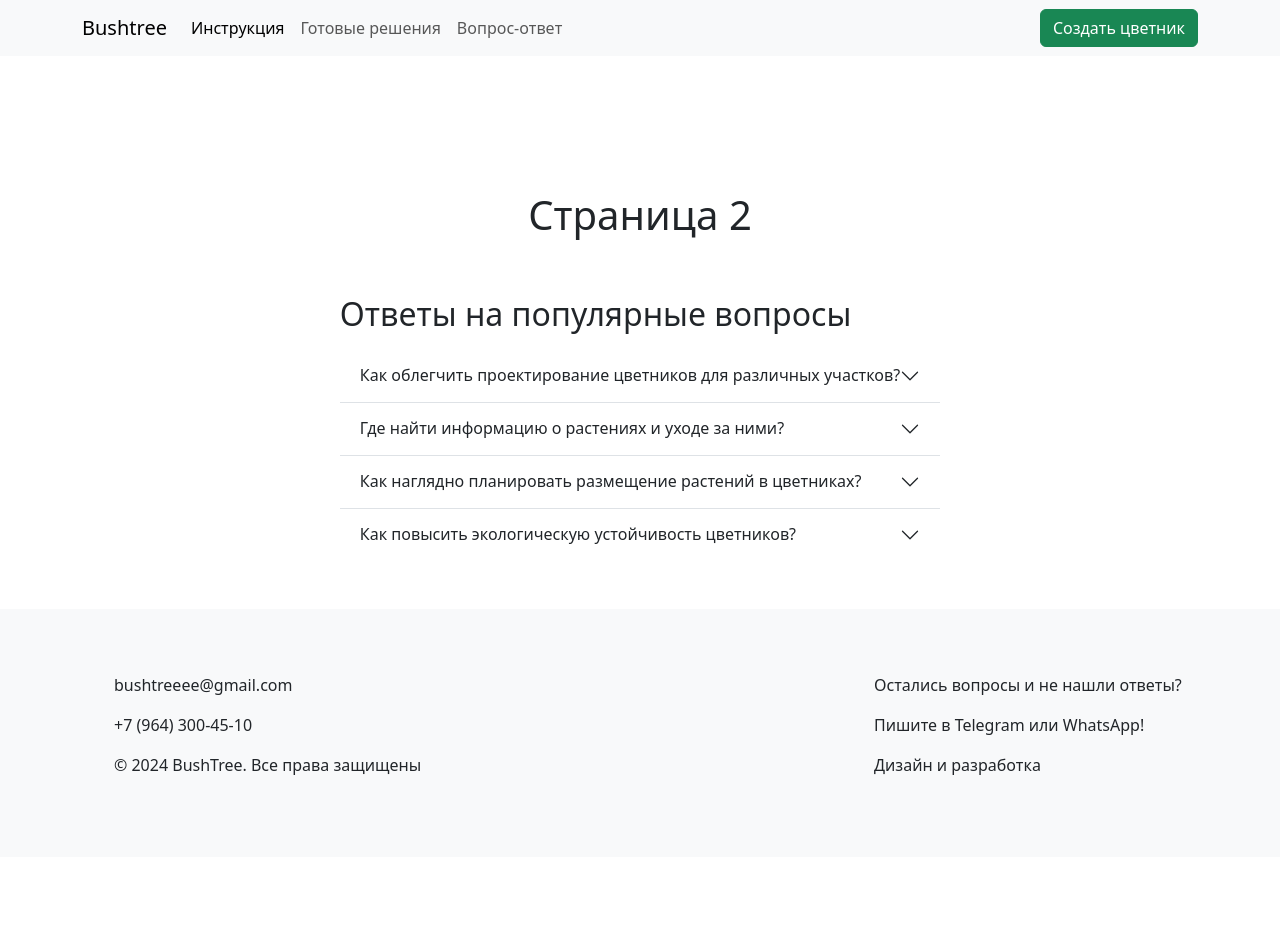
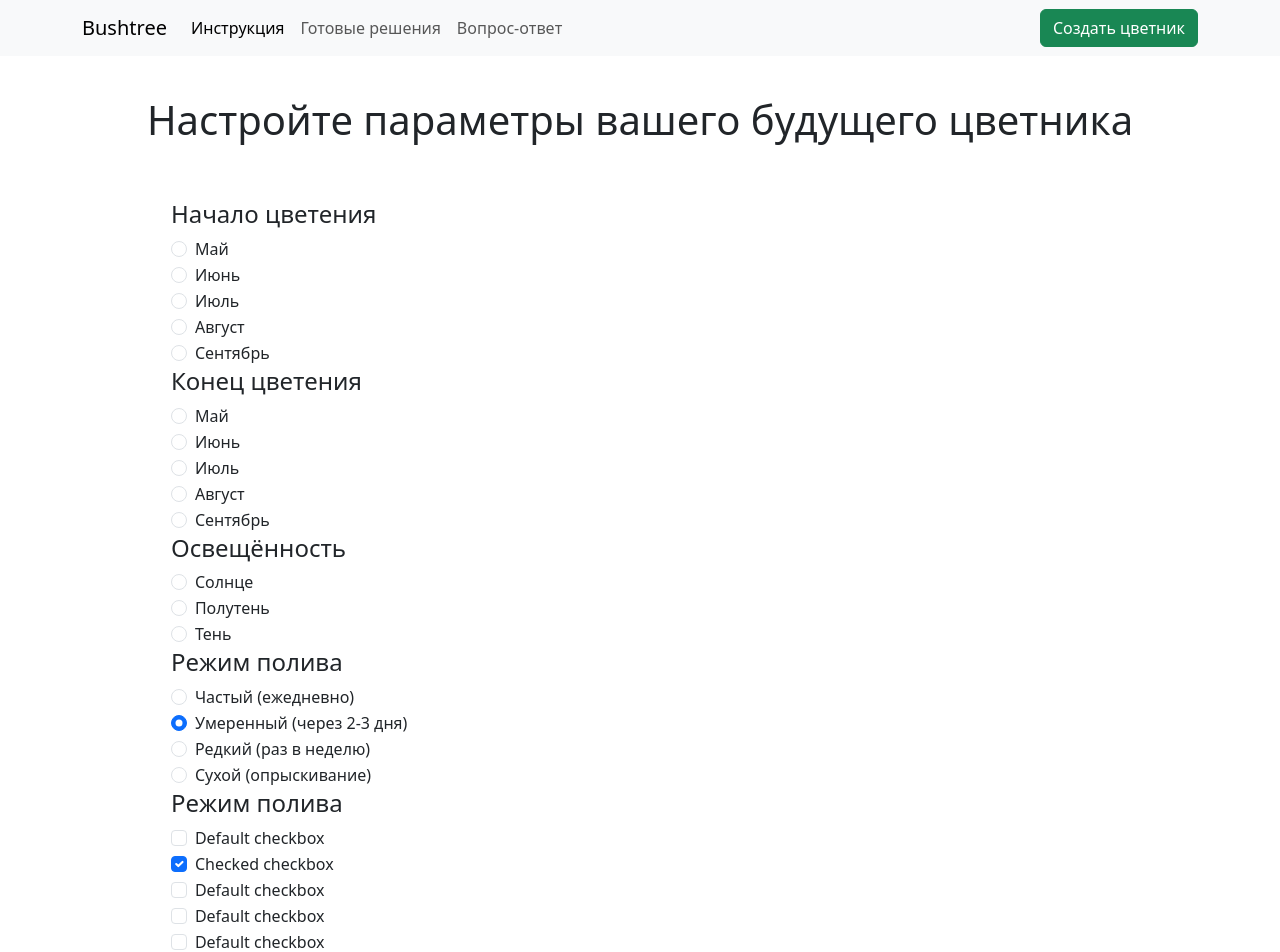
Before and after one commit to Modestra/BushtreeFrontend, a Vue app in the folder bushfrontend/: page /about in a window 1280 px wide. Shown: the top 952 px of the page. Before the commit the page ends 857 px from the top, so only its background shows below. Built offline with nearby package versions, Linux system fonts and the light colour scheme.

Commit message:
WIP - Параметры цветника

```diff
--- a/bushfrontend/src/views/AboutView.vue
+++ b/bushfrontend/src/views/AboutView.vue
@@ -1,123 +1,286 @@
 <template>
-  <h1>Страница 2</h1>
+  <div class="py-2"></div>
   <div class="container px-4 py-5">
-    <h2 class="pb-2 mr-auto text-start">Ответы на популярные вопросы</h2>
-    <div>
-      <div
-        class="accordion accordion-flush"
-        id="accordionPanelsStayOpenExample1"
-      >
-        <div class="accordion-item">
-          <h2 class="accordion-header">
-            <button
-              class="accordion-button collapsed"
-              type="button"
-              data-bs-toggle="collapse"
-              data-bs-target="#panelsStayOpen-collapseOne"
-              aria-expanded="true"
-              aria-controls="panelsStayOpen-collapseOne"
-            >
-              Как облегчить проектирование цветников для различных участков?
-            </button>
-          </h2>
-          <div
-            id="panelsStayOpen-collapseOne"
-            class="accordion-collapse collapse"
-          >
-            <div class="accordion-body">
-              Облегчить проектирование цветников можно с помощью принципов
-              ландшафтного дизайна и учета условий участка. Не забывайте
-              подбирать растения по цвету, периоду цветения, высоте и форме,
-              а также учитывайте практичность и не бойтесь экспериментировать!
+    <h1>Настройте параметры вашего будущего цветника</h1>
+    <div class="container px-4 py-5">
+      <div class="options-group-all">
+        <h4 class="text-start">Начало цветения</h4>
+        <div class="text-start">
+          <div class="form-check">
+            <input
+              class="form-check-input"
+              type="radio"
+              name="flexRadioDefault"
+              id="flexRadioDefault2"
+              checked
+            />
+            <label class="form-check-label" for="flexRadioDefault2">
+              Май
+            </label>
+          </div>
+          <div class="form-check">
+            <input
+              class="form-check-input"
+              type="radio"
+              name="flexRadioDefault"
+              id="flexRadioDefault1"
+            />
+            <label class="form-check-label" for="flexRadioDefault1">
+              Июнь
+            </label>
+          </div>
+          <div class="form-check">
+            <input
+              class="form-check-input"
+              type="radio"
+              name="flexRadioDefault"
+              id="flexRadioDefault1"
+            />
+            <label class="form-check-label" for="flexRadioDefault1">
+              Июль
+            </label>
+          </div>
+          <div class="form-check">
+            <input
+              class="form-check-input"
+              type="radio"
+              name="flexRadioDefault"
+              id="flexRadioDefault1"
+            />
+            <label class="form-check-label" for="flexRadioDefault1">
+              Август
+            </label>
+          </div>
+          <div class="form-check">
+            <input
+              class="form-check-input"
+              type="radio"
+              name="flexRadioDefault"
+              id="flexRadioDefault1"
+            />
+            <label class="form-check-label" for="flexRadioDefault1">
+              Сентябрь
+            </label>
           </div>
         </div>
       </div>
-        <div class="accordion-item">
-          <h2 class="accordion-header">
-            <button
-              class="accordion-button collapsed"
-              type="button"
-              data-bs-toggle="collapse"
-              data-bs-target="#panelsStayOpen-collapseTwo"
-              aria-expanded="false"
-              aria-controls="panelsStayOpen-collapseTwo"
-            >
-              Где найти информацию о растениях и уходе за ними?
-            </button>
-          </h2>
-          <div
-            id="panelsStayOpen-collapseTwo"
-            class="accordion-collapse collapse"
-          >
-            <div class="accordion-body">
-              Облегчить проектирование цветников можно с помощью принципов
-              ландшафтного дизайна и учета условий участка. Не забывайте
-              подбирать растения по цвету, периоду цветения, высоте и форме,
-              а также учитывайте практичность и не бойтесь экспериментировать!
+      <div class="options-group-1">
+        <h4 class="text-start">Конец цветения</h4>
+        <div class="text-start">
+          <div class="form-check">
+            <input
+              class="form-check-input"
+              type="radio"
+              name="flexRadioDefault"
+              id="flexRadioDefault1"
+            />
+            <label class="form-check-label" for="flexRadioDefault1">
+              Май
+            </label>
+          </div>
+          <div class="form-check">
+            <input
+              class="form-check-input"
+              type="radio"
+              name="flexRadioDefault"
+              id="flexRadioDefault2"
+              checked
+            />
+            <label class="form-check-label" for="flexRadioDefault2">
+              Июнь
+            </label>
+          </div>
+          <div class="form-check">
+            <input
+              class="form-check-input"
+              type="radio"
+              name="flexRadioDefault"
+              id="flexRadioDefault1"
+            />
+            <label class="form-check-label" for="flexRadioDefault1">
+              Июль
+            </label>
+          </div>
+          <div class="form-check">
+            <input
+              class="form-check-input"
+              type="radio"
+              name="flexRadioDefault"
+              id="flexRadioDefault1"
+            />
+            <label class="form-check-label" for="flexRadioDefault1">
+              Август
+            </label>
+          </div>
+          <div class="form-check">
+            <input
+              class="form-check-input"
+              type="radio"
+              name="flexRadioDefault"
+              id="flexRadioDefault1"
+            />
+            <label class="form-check-label" for="flexRadioDefault1">
+              Сентябрь
+            </label>
           </div>
         </div>
       </div>
-        <div class="accordion-item">
-          <h2 class="accordion-header">
-            <button
-              class="accordion-button collapsed"
-              type="button"
-              data-bs-toggle="collapse"
-              data-bs-target="#panelsStayOpen-collapseThree"
-              aria-expanded="false"
-              aria-controls="panelsStayOpen-collapseThree"
-            >
-              Как наглядно планировать размещение растений в цветниках?
-            </button>
-          </h2>
-          <div
-            id="panelsStayOpen-collapseThree"
-            class="accordion-collapse collapse"
-          >
-            <div class="accordion-body">
-              Облегчить проектирование цветников можно с помощью принципов
-              ландшафтного дизайна и учета условий участка. Не забывайте
-              подбирать растения по цвету, периоду цветения, высоте и форме,
-              а также учитывайте практичность и не бойтесь экспериментировать!
+      <div class="options-group-1">
+        <h4 class="text-start">Освещённость</h4>
+        <div class="text-start">
+          <div class="form-check">
+            <input
+              class="form-check-input"
+              type="radio"
+              name="flexRadioDefault"
+              id="flexRadioDefault1"
+            />
+            <label class="form-check-label" for="flexRadioDefault1">
+              Солнце
+            </label>
+          </div>
+          <div class="form-check">
+            <input
+              class="form-check-input"
+              type="radio"
+              name="flexRadioDefault"
+              id="flexRadioDefault2"
+              checked
+            />
+            <label class="form-check-label" for="flexRadioDefault2">
+              Полутень
+            </label>
+          </div>
+          <div class="form-check">
+            <input
+              class="form-check-input"
+              type="radio"
+              name="flexRadioDefault"
+              id="flexRadioDefault1"
+            />
+            <label class="form-check-label" for="flexRadioDefault1">
+              Тень
+            </label>
           </div>
         </div>
       </div>
-        <div class="accordion-item">
-          <h2 class="accordion-header">
-            <button
-              class="accordion-button collapsed"
-              type="button"
-              data-bs-toggle="collapse"
-              data-bs-target="#panelsStayOpen-collapseFour"
-              aria-expanded="false"
-              aria-controls="panelsStayOpen-collapseFour"
-            >
-              Как повысить экологическую устойчивость цветников?
-            </button>
-          </h2>
-          <div
-            id="panelsStayOpen-collapseFour"
-            class="accordion-collapse collapse"
-          >
-            <div class="accordion-body">
-              Облегчить проектирование цветников можно с помощью принципов
-              ландшафтного дизайна и учета условий участка. Не забывайте
-              подбирать растения по цвету, периоду цветения, высоте и форме,
-              а также учитывайте практичность и не бойтесь экспериментировать!
+      <div class="options-group-1">
+        <h4 class="text-start">Режим полива</h4>
+        <div class="text-start">
+          <div class="form-check">
+            <input
+              class="form-check-input"
+              type="radio"
+              name="flexRadioDefault"
+              id="flexRadioDefault1"
+            />
+            <label class="form-check-label" for="flexRadioDefault1">
+              Частый (ежедневно)
+            </label>
+          </div>
+          <div class="form-check">
+            <input
+              class="form-check-input"
+              type="radio"
+              name="flexRadioDefault"
+              id="flexRadioDefault2"
+              checked
+            />
+            <label class="form-check-label" for="flexRadioDefault2">
+              Умеренный (через 2-3 дня)
+            </label>
+          </div>
+          <div class="form-check">
+            <input
+              class="form-check-input"
+              type="radio"
+              name="flexRadioDefault"
+              id="flexRadioDefault1"
+            />
+            <label class="form-check-label" for="flexRadioDefault1">
+              Редкий (раз в неделю)
+            </label>
+          </div>
+          <div class="form-check">
+            <input
+              class="form-check-input"
+              type="radio"
+              name="flexRadioDefault"
+              id="flexRadioDefault1"
+            />
+            <label class="form-check-label" for="flexRadioDefault1">
+              Сухой (опрыскивание)
+            </label>
+          </div>
+        </div>
+      </div>
+      <div class="options-group-1">
+        <h4 class="text-start">Режим полива</h4>
+        <div class="text-start">
+          <div class="form-check">
+            <input
+              class="form-check-input"
+              type="checkbox"
+              value=""
+              id="flexCheckDefault"
+            />
+            <label class="form-check-label" for="flexCheckDefault">
+              Default checkbox
+            </label>
+          </div>
+          <div class="form-check">
+            <input
+              class="form-check-input"
+              type="checkbox"
+              value=""
+              id="flexCheckChecked"
+              checked
+            />
+            <label class="form-check-label" for="flexCheckChecked">
+              Checked checkbox
+            </label>
+          </div>
+          <div class="form-check">
+            <input
+              class="form-check-input"
+              type="checkbox"
+              value=""
+              id="flexCheckDefault"
+            />
+            <label class="form-check-label" for="flexCheckDefault">
+              Default checkbox
+            </label>
+          </div>
+          <div class="form-check">
+            <input
+              class="form-check-input"
+              type="checkbox"
+              value=""
+              id="flexCheckDefault"
+            />
+            <label class="form-check-label" for="flexCheckDefault">
+              Default checkbox
+            </label>
+          </div>
+          <div class="form-check">
+            <input
+              class="form-check-input"
+              type="checkbox"
+              value=""
+              id="flexCheckDefault"
+            />
+            <label class="form-check-label" for="flexCheckDefault">
+              Default checkbox
+            </label>
           </div>
         </div>
       </div>
     </div>
+    <div>
+      <button class="btn btn-outline-success">Сгенерировать</button>
     </div>
   </div>
 </template>
 
 <style>
-@media (min-width: 1024px) {
-  .about {
-    min-height: 100vh;
-    display: flex;
-    align-items: center;
-  }
-}
 </style>
```
Also changed, not shown: bushfrontend/src/views/AboutView1.vue (added, +123 -0 lines). Lines whose indentation alone changed are shown as unchanged.
